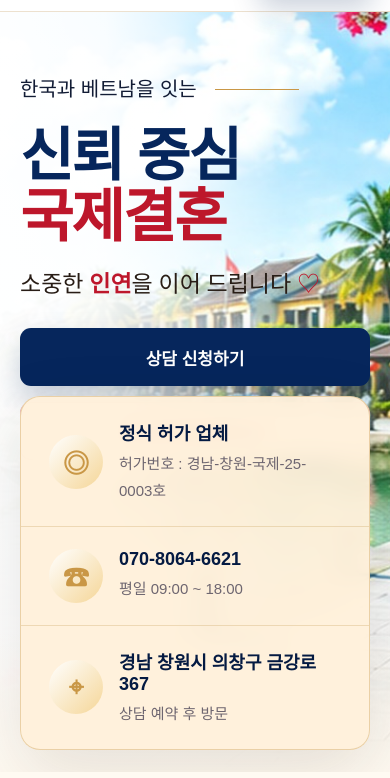
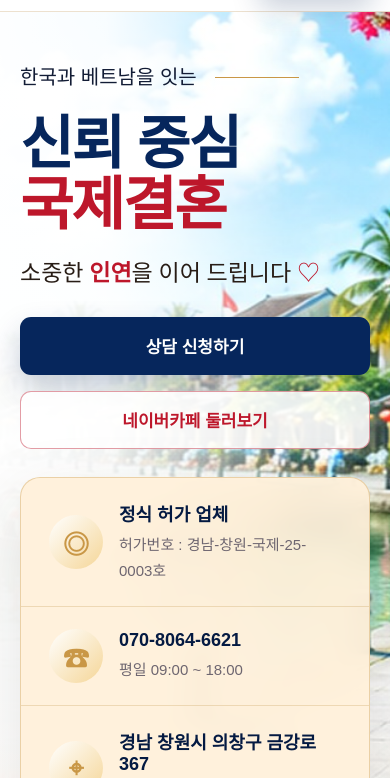
Before and after one commit to meteor100biz/hanviet-homepage, a plain HTML site: page index.html in a window 390 px wide. Shown: the part 62-840 px from the top of the page. Drawn offline with Linux system fonts and the light colour scheme.

Commit message:
Add files via upload

```diff
--- a/application.js
+++ b/application.js
@@ -197,7 +197,8 @@
       await insertApplication(client, payload);
 
       form.reset();
-      setStatus('신청서가 정상 접수되었습니다. 확인 후 순서대로 연락드리겠습니다.', 'success');
+      setStatus('', '');
+      window.dispatchEvent(new CustomEvent('application:success'));
     } catch (error) {
       console.error('Application submit failed', error);
       setStatus(error.message || '제출 중 오류가 발생했습니다.', 'error');
--- a/style.css
+++ b/style.css
@@ -175,9 +175,24 @@ p { line-height:1.75; }
 @media (max-width: 1180px) {
   .main-nav { display:none; }
   .site-footer { grid-template-columns:repeat(2, minmax(0,1fr)); }
-  .hero { padding-bottom:210px; }
+  .hero {
+    min-height:auto;
+    display:block;
+    padding:64px 32px 48px;
+  }
+  .hero-copy {
+    width:min(560px, 100%);
+  }
   .license-badge { right:32px; }
-  .info-panel { grid-template-columns:1fr; width:calc(100% - 64px); left:32px; right:32px; }
+  .info-panel {
+    position:relative;
+    left:auto;
+    right:auto;
+    bottom:auto;
+    width:min(760px, 100%);
+    margin-top:28px;
+    grid-template-columns:1fr;
+  }
   .info-item { border-right:0; border-bottom:1px solid rgba(206,166,103,.34); }
   .info-item:last-child { border-bottom:0; }
   .home-grid, .process-fee-grid, .story-section-wide, .fee-layout { grid-template-columns:1fr; }
@@ -190,14 +205,14 @@ p { line-height:1.75; }
   .brand strong { font-size:22px; }
   .brand span { font-size:9px; letter-spacing:2px; }
   .header-cta { padding:11px 14px; font-size:14px; }
-  .hero { min-height:760px; padding:48px 20px 300px; background-position:64% center; }
+  .hero { min-height:auto; padding:48px 20px; background-position:64% center; }
   .hero-copy { width:100%; max-width:470px; }
   .hero h1 { letter-spacing:-2px; }
   .hero-kicker { font-size:20px; }
   .hero-slogan { font-size:23px; }
   .hero-actions .btn { width:100%; }
   .license-badge { display:none; }
-  .info-panel { width:calc(100% - 40px); left:20px; right:20px; bottom:22px; }
+  .info-panel { width:100%; left:auto; right:auto; bottom:auto; }
   .section { padding:64px 20px; }
   .section h2, .section-heading h2 { font-size:30px; }
   .why-grid, .gallery-grid, .process-line { grid-template-columns:1fr; }
@@ -238,6 +253,7 @@ p { line-height:1.75; }
 
 .consent-detail { margin-top:18px; padding:20px; border:1px solid #e3edf8; border-radius:16px; background:#f8fbff; }
 .consent-detail:first-of-type { margin-top:0; }
+.consent-grid .consent-detail { margin-top:0; }
 .consent-detail h3 { margin-bottom:14px; color:var(--navy-dark); font-size:19px; }
 .consent-detail dl { display:grid; gap:8px; margin-bottom:16px; }
 .consent-detail dt { color:var(--navy); font-weight:900; }
```
Also changed, not shown: application.html (+9 -3 lines), compensation.html (+1 -1 lines), privacy.html (+1 -1 lines), process.html (+3 -3 lines), terms.html (+1 -1 lines).
